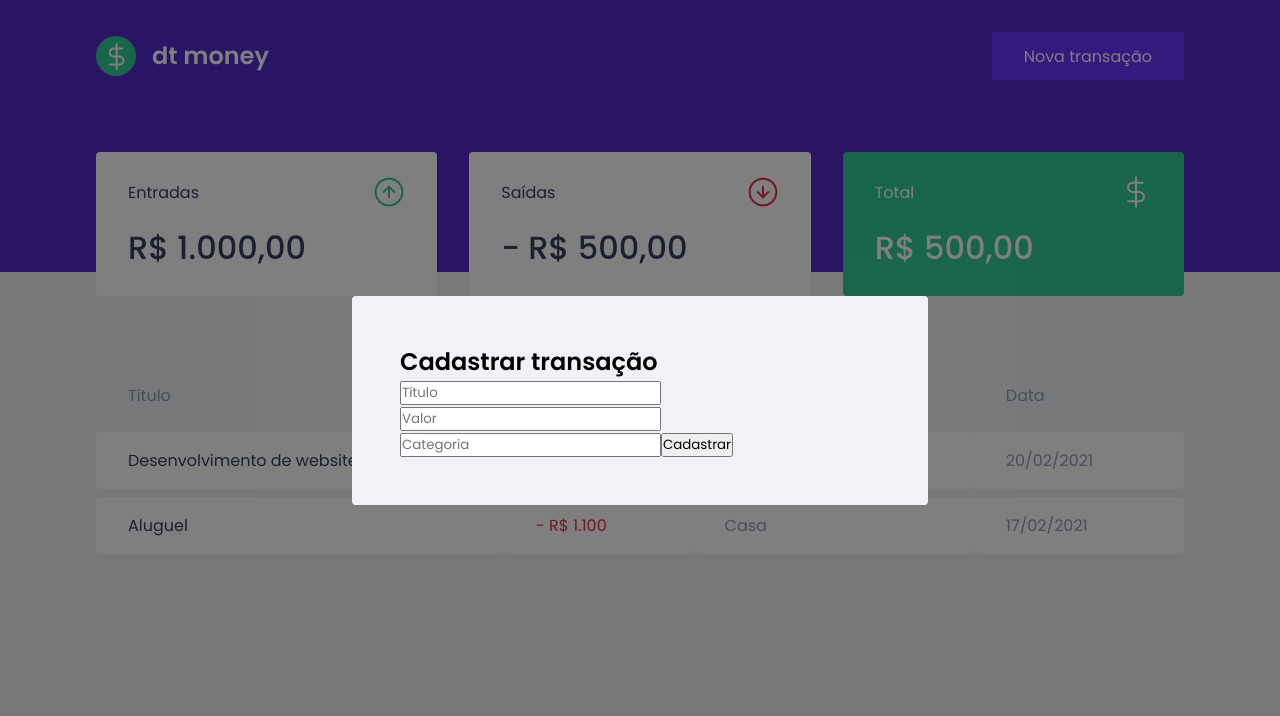
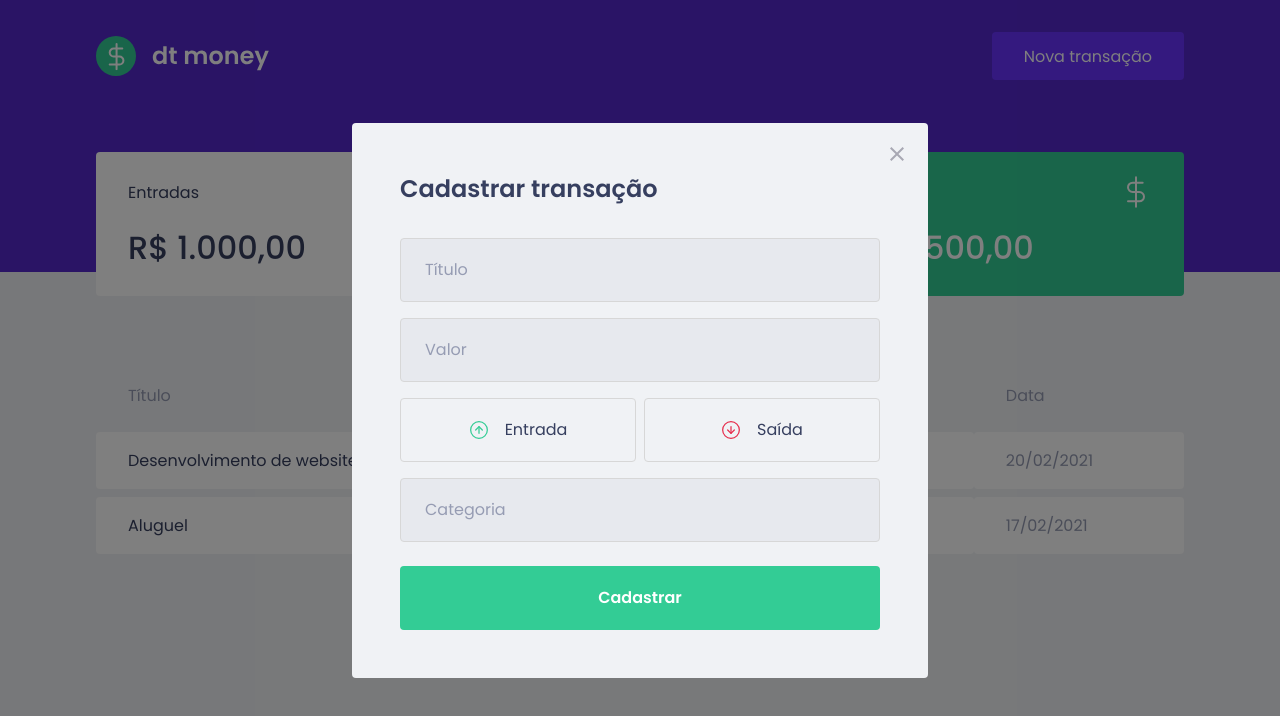
Before and after one commit to carloscenci/ignite_02_dtmoney, a React (Create React App) app: page / in a window 1280 px wide. Both pictures are taken after a click on the button "Nova transação". Shown: the top 716 px of the page. Built offline with nearby package versions, Linux system fonts and the light colour scheme; no server answers; what miragejs would draw is missing.

Commit message:
Finish modal styled

```diff
--- a/package.json
+++ b/package.json
@@ -5,6 +5,7 @@
   "dependencies": {
     "axios": "^0.21.1",
     "miragejs": "^0.1.41",
+    "polished": "^4.1.3",
     "react": "^17.0.2",
     "react-dom": "^17.0.2",
     "react-modal": "^3.14.3",
--- a/src/components/NewTransactionModal/index.tsx
+++ b/src/components/NewTransactionModal/index.tsx
@@ -1,5 +1,9 @@
 import Modal from 'react-modal'
-import { Container } from './styles'
+import incomeImg from '../../assets/income.svg'
+import outcomeImg from '../../assets/outcome.svg'
+import closeImg from '../../assets/close.svg'
+
+import { Container, TransactionTypeContainer } from './styles'
 
 interface NewTransactionModalProps {
     isOpen: boolean;
@@ -14,6 +18,13 @@
             overlayClassName="react-modal-overlay"
             className="react-modal-content"
             >
+                <button
+                    type="button"
+                    onClick={onRequestClose}
+                    className="react-modal-close"
+                >
+                    <img src={closeImg} alt="Fechar modal"/>
+                </button>
             <Container>
                 <h2>Cadastrar transação</h2>
 
@@ -24,6 +35,22 @@
                     type="number"
                     placeholder="Valor"
                 />
+
+                <TransactionTypeContainer>
+                    <button
+                        type="button"
+                    >
+                        <img src={incomeImg} alt="Entrada"/>
+                        <span>Entrada</span>
+                    </button>
+                    <button
+                        type="button"
+                    >
+                        <img src={outcomeImg} alt="Saída"/>
+                        <span>Saída</span>
+                    </button>
+                </TransactionTypeContainer>
+
                 <input
                     placeholder="Categoria"
                 />
--- a/src/components/NewTransactionModal/styles.ts
+++ b/src/components/NewTransactionModal/styles.ts
@@ -1,4 +1,88 @@
 import styled from 'styled-components'
+import { darken } from 'polished'
 
 export const Container = styled.form`
+    h2{
+        color: var(--text-title);
+        font-size: 1.5rem;
+        margin-bottom: 2rem;
+    }
+
+    input {
+        width: 100%;
+        padding: 0 1.5rem;
+        height: 4rem;
+        border-radius: 0.25rem;
+
+
+        border: 1px solid #d7d7d7;
+        background: #e7e9ee;
+
+        font-weight: 400;
+        font-size: 1rem;
+
+        &::placeholder {
+            color: var(--text-body);
+        }
+
+        & + input {
+            margin-top: 1rem;
+        }
+    }
+
+    button[type="submit"] {
+        width: 100%;
+        padding: 0 1.5rem;
+        height: 4rem;
+        background: var(--green);
+        color: #fff;
+        border-radius: 0.25rem;
+        border: 0;
+        font-size: 1rem;
+        margin-top: 1.5rem;
+        font-weight: 600;
+
+        transition: filter 0.2s;
+
+        &:hover {
+            filter: brightness(0.9);
+        }
+    }
 `;
+
+export const TransactionTypeContainer = styled.div`
+    margin: 1rem 0;
+    display: grid;
+    grid-template-columns: 1fr 1fr;
+    gap: 0.5rem;
+
+    button {
+        height: 4rem;
+        border: 1px solid #d7d7d7;
+        border-radius: 0.25rem;
+
+        background: transparent;
+
+        display: flex;
+        align-items: center;
+        justify-content: center;
+
+        transition: border-color 0.2s;
+
+        &:hover{
+            border-color: ${darken(0.1, '#d7d7d7')};
+        }
+
+        img {
+            width: 20px;
+            height: 20px;
+        }
+
+        span {
+            display: inline-block;
+            margin-left: 1rem;
+            font-size: 1rem;
+            color: var(--text-title);
+        }
+    }
+`;
--- a/src/styles/global.ts
+++ b/src/styles/global.ts
@@ -79,4 +79,18 @@
 
     }
 
+    .react-modal-close {
+        position: absolute;
+        right: 1.5rem;
+        top: 1.5rem;
+        border: 0;
+        background: transparent;
+
+        transition: filter 0.2s ;
+
+        &:hover{
+            filter: brightness(0.8);
+        }
+    }
+
 `
```
Also changed, not shown: 1 other file (tests, documents, lock files or other folders).
